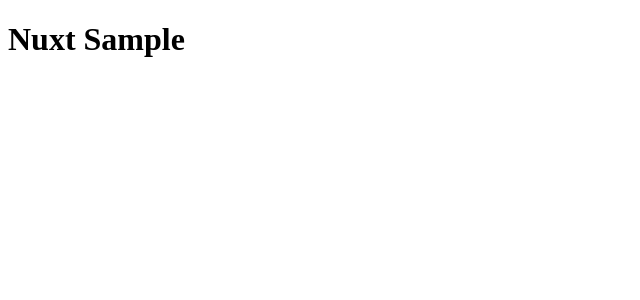
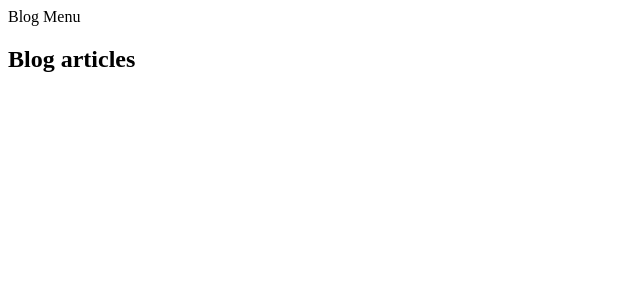
Before and after one commit to yasushi-mo/nuxt-sample, a Nuxt app: page /blog in a window 1280 px wide. Before the commit this address had no page. Shown: the top 300 px of the page, without its empty margins (0-640 px from the left). Built offline with nearby package versions, Linux system fonts and the light colour scheme.

Commit message:
Add: custom layout

```diff
--- /dev/null
+++ b/layouts/blog.vue
@@ -0,0 +1,6 @@
+<template>
+  <div>
+    <aside>Blog Menu</aside>
+    <main><slot /></main>
+  </div>
+</template>
--- /dev/null
+++ b/pages/blog.vue
@@ -0,0 +1,9 @@
+<script setup>
+definePageMeta({
+  layout: "blog",
+});
+</script>
+
+<template>
+  <h2>Blog articles</h2>
+</template>
```
